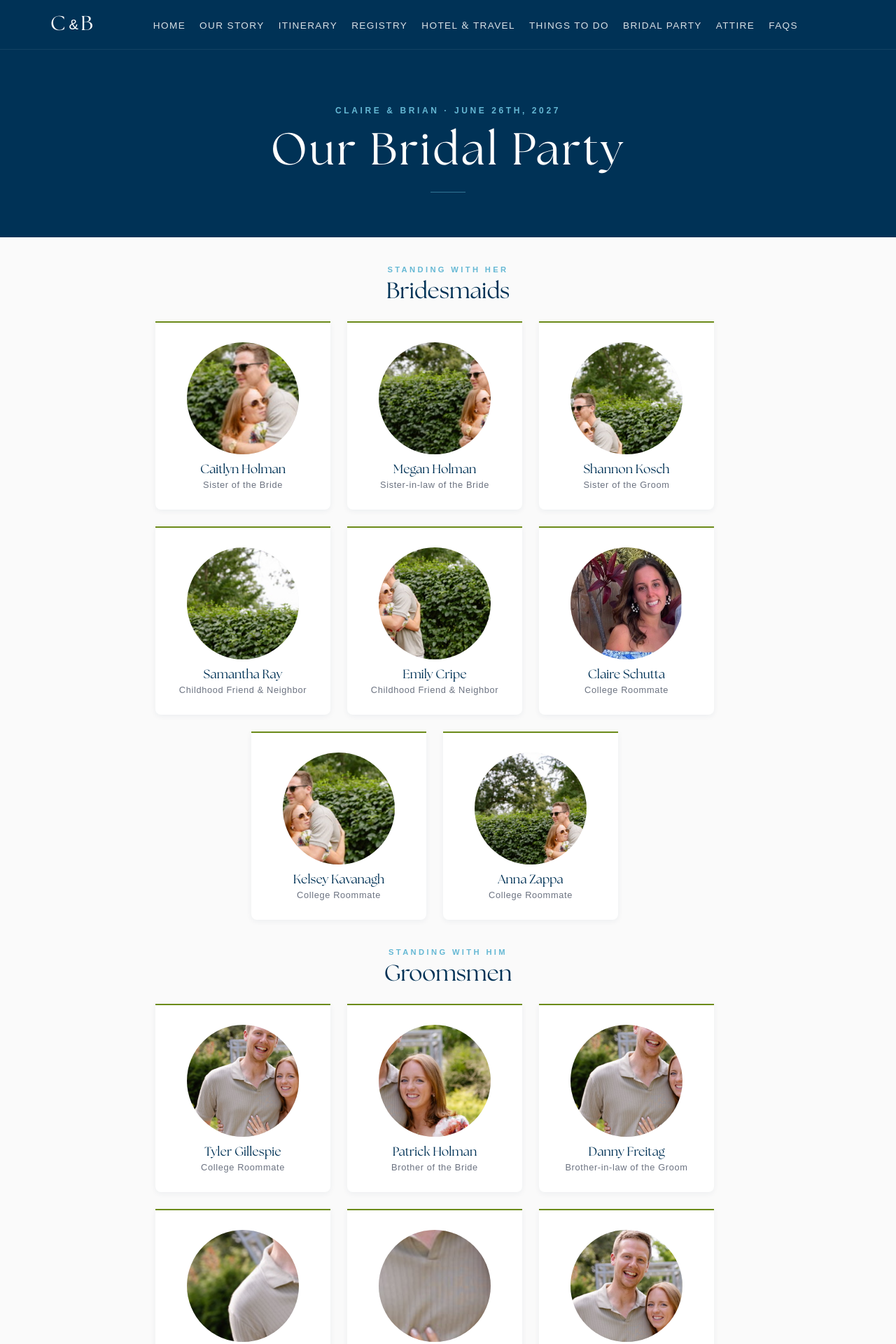
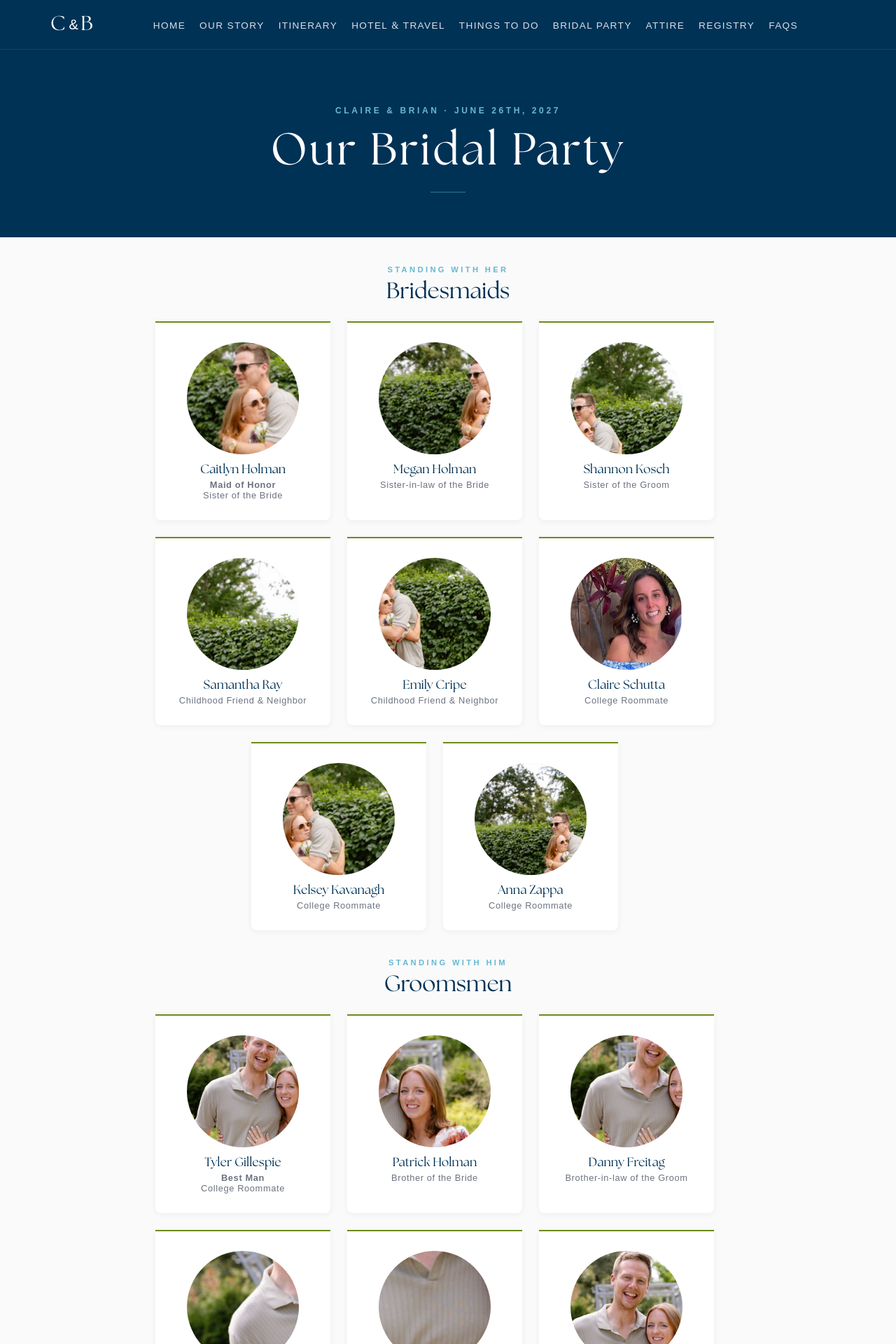
Before and after one commit to claireholmann/ourwedding, a React (Vite) app: page /bridal-party in a window 1280 px wide. Shown: the top 1920 px of the page at 70% size. Built offline with nearby package versions, Linux system fonts and the light colour scheme; a web font is replaced by a local one.

Commit message:
update order

```diff
--- a/src/components/Navbar.jsx
+++ b/src/components/Navbar.jsx
@@ -56,11 +56,6 @@ function Navbar() {
             </Link>
           </li> */}
           <li className="nav-item">
-            <Link to="/registry" className="nav-link" onClick={closeMenu}>
-              Registry
-            </Link>
-          </li>
-          <li className="nav-item">
             <Link to="/hotel-travel" className="nav-link" onClick={closeMenu}>
               Hotel&nbsp;<span className="symbol-fallback">&</span> Travel
             </Link>
@@ -81,6 +76,11 @@ function Navbar() {
             </Link>
           </li>
           <li className="nav-item">
+            <Link to="/registry" className="nav-link" onClick={closeMenu}>
+              Registry
+            </Link>
+          </li>
+          <li className="nav-item">
             <Link to="/faqs" className="nav-link" onClick={closeMenu}>
               FAQs
             </Link>
--- a/src/pages/BridalParty.jsx
+++ b/src/pages/BridalParty.jsx
@@ -23,7 +23,7 @@ function BridalParty() {
   const getNameClass = (name) => name.toLowerCase().replace(/\s+/g, '-');
 
   const bridesmaids = [
-    { name: 'Caitlyn Holman', role: 'Sister of the Bride', image: getProfileImage('caitlyn', brideSideAvatar) },
+    { name: 'Caitlyn Holman', role: <><strong>Maid of Honor</strong> <br />Sister of the Bride</>, image: getProfileImage('caitlyn', brideSideAvatar) },
     { name: 'Megan Holman', role: 'Sister-in-law of the Bride', image: getProfileImage('pattymegan', brideSideAvatar) },
     { name: 'Shannon Kosch', role: 'Sister of the Groom', image: getProfileImage('shannon', brideSideAvatar) },
     { name: 'Samantha Ray', role: 'Childhood Friend & Neighbor', image: getProfileImage('sam', brideSideAvatar) },
@@ -34,7 +34,7 @@ function BridalParty() {
   ];
 
   const groomsmen = [
-    { name: 'Tyler Gillespie', role: 'College Roommate', image: getProfileImage('tyler', groomSideAvatar) },
+    { name: 'Tyler Gillespie', role: <><strong>Best Man</strong> <br />College Roommate</>, image: getProfileImage('tyler', groomSideAvatar) },
     { name: 'Patrick Holman', role: 'Brother of the Bride', image: getProfileImage('pattymegan', groomSideAvatar) },
     { name: 'Danny Freitag', role: 'Brother-in-law of the Groom', image: getProfileImage('danny', groomSideAvatar) },
     { name: 'Joseph Roscetti', role: 'Childhood Friend', image: getProfileImage('boys', groomSideAvatar) },
```
